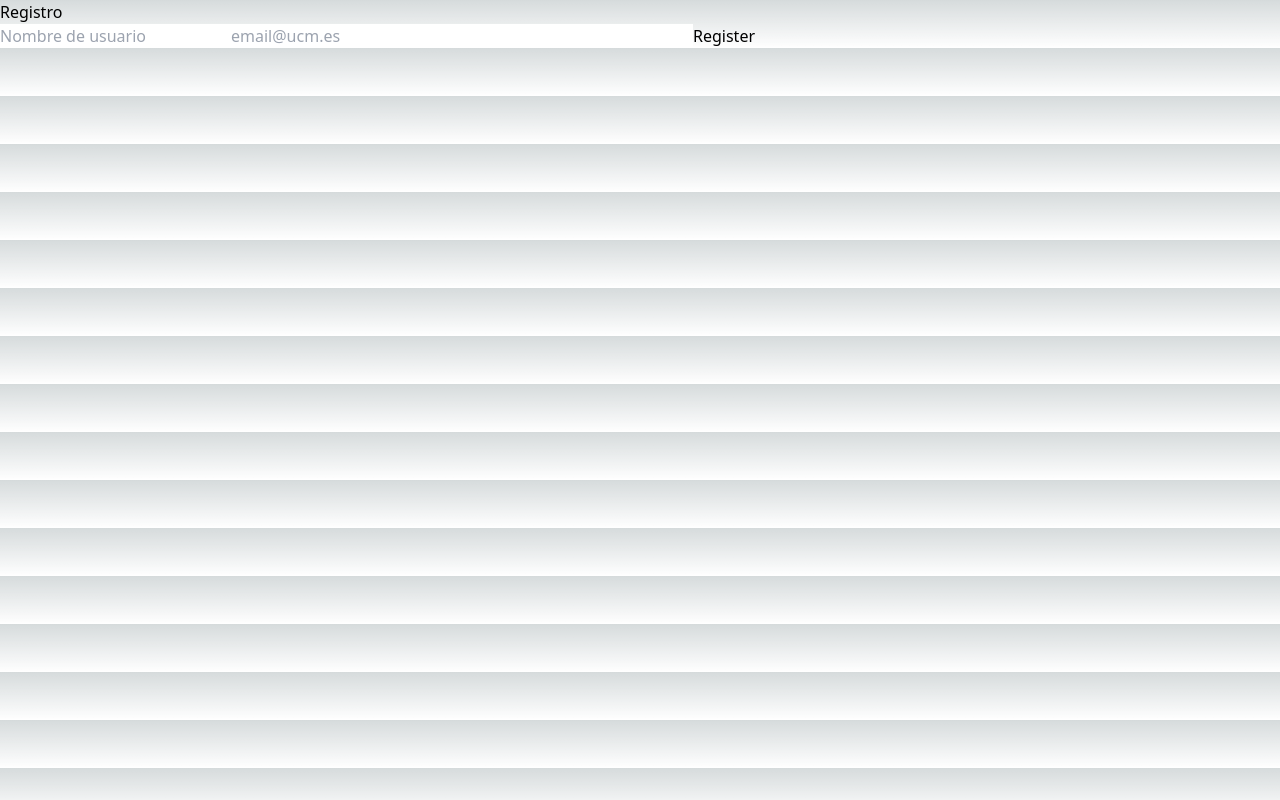
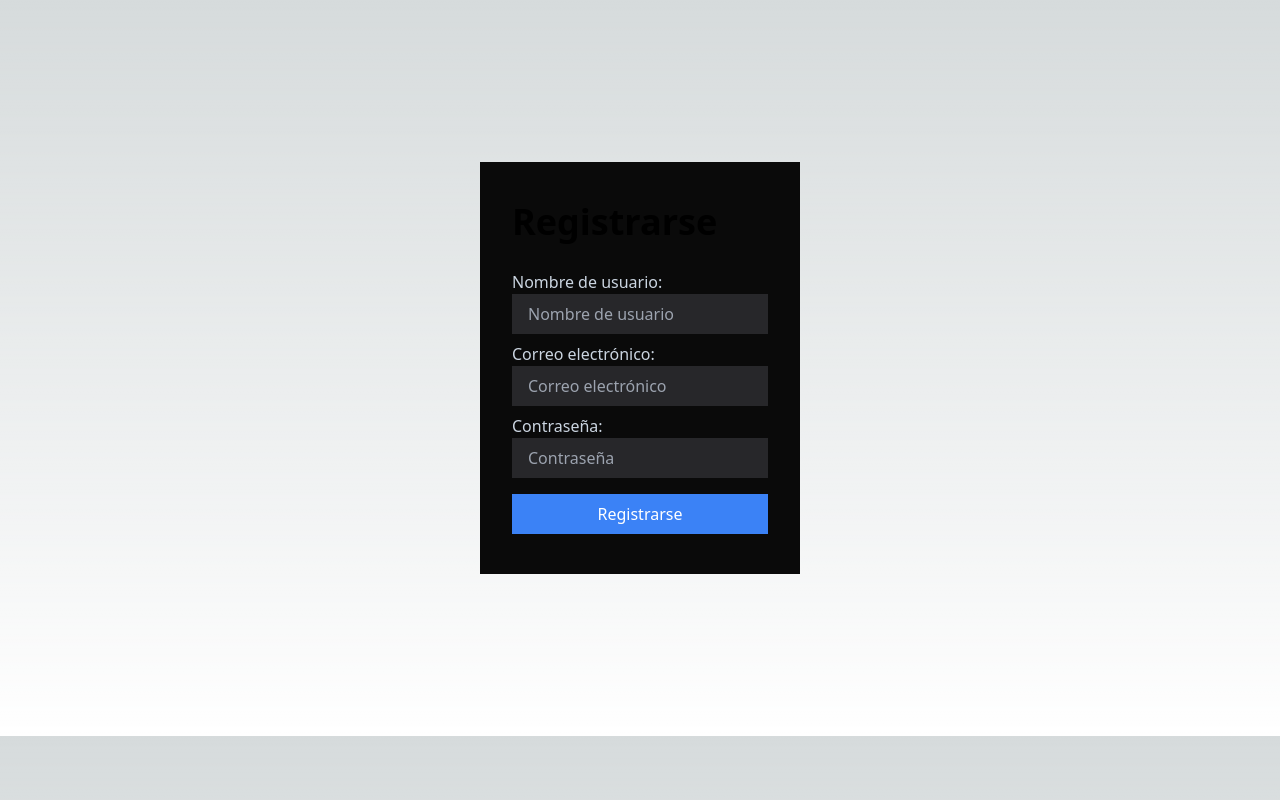
Before and after one commit to insus100/TFG23-24, a Next.js app: page /register in a window 1280 px wide. Built offline with nearby package versions, Linux system fonts and the light colour scheme.

Commit message:
protect pages

```diff
--- a/src/app/api/auth/[...nextauth]/route.ts
+++ b/src/app/api/auth/[...nextauth]/route.ts
@@ -41,6 +41,7 @@ const handler = NextAuth({
     },
     pages: {
         signIn: "/login",
+        //signOut: "/logout"
       },
 });
 
--- a/src/app/dashboard/page.tsx
+++ b/src/app/dashboard/page.tsx
@@ -1,14 +1,21 @@
 "use client"
-
-import {useSession} from 'next-auth/react'
+import { useEffect } from "react";
+import {signOut, useSession} from 'next-auth/react'
+import { redirect } from "next/navigation";
 
 function DashboarPage(){
-    const{data: session, status} =  useSession()
+    //const _status = await getServerSession(authOptions)
+    const{data: session, status} = useSession()
 
-    console.log(session, status);
-
+    console.log(`session:`, session, `\nstatus:`, status);
+    if(status === 'unauthenticated') {
+        console.log("redirect to register");
+        //return redirect('/login');
+    }
     return(
-        <div>DashboarPage</div>
+        <div>DashboarPage
+            <button onClick={() => {signOut()}}>Cerrar sesión</button>
+        </div>
     )
 }
 
--- a/src/app/login/page.tsx
+++ b/src/app/login/page.tsx
@@ -17,6 +17,7 @@ function LoginPage() {
         email: formData.get("email"),
         password: formData.get("password"),
         redirect: false,
+        //callbackUrl: 'http://localhost:3000/dashboard'
       });
 
 
@@ -34,14 +35,29 @@ function LoginPage() {
 
   }
   return (
-    <div>
-      <form onSubmit={handleSubmit}>
-        {error && <div>{error}</div>}
-        <h1>Login</h1>
-        <input type="text" placeholder="email@ucm.es" name="email" />
-        <input type="password" placeholder="" name="password" />
-        <button>
-          Login
+    <div className="justify-center h-[calc(100vh-4rem)] flex items-center">
+      <form onSubmit={handleSubmit} className="bg-neutral-950 px-8 py-10 w-3/12">
+        {error && <div className="bg-red-500 text-white p-2 mb-2">{error}</div>}
+        <h1 className="text-4xl font-bold mb-7">Iniciar sesión</h1>
+
+        <label className="text-slate-300">Correo electrónico:</label>
+        <input
+          type="email"
+          placeholder="Correo electrónico"
+          className="bg-zinc-800 px-4 py-2 block mb-2 w-full"
+          name="email"
+        />
+
+        <label className="text-slate-300">Contraseña:</label>
+        <input
+          type="password"
+          placeholder="Contraseña"
+          className="bg-zinc-800 px-4 py-2 block mb-2 w-full"
+          name="password"
+        />
+
+        <button className="bg-blue-500 text-white px-4 py-2 block w-full mt-4">
+          Iniciar sesión
         </button>
       </form>
     </div>
--- /dev/null
+++ b/src/app/logout/page.tsx
@@ -0,0 +1,9 @@
+
+
+function LogoutPage() {
+  return (
+    <div>page</div>
+  )
+}
+
+export default LogoutPage
--- a/src/app/register/page.tsx
+++ b/src/app/register/page.tsx
@@ -37,15 +37,37 @@ function RegisterPage() {
 
   }
   return (
-    <div>
-      <form onSubmit={handleSubmit}>
-        {error && <div>{error}</div>}
-        <h1>Registro</h1>
-        <input type="text" placeholder="Nombre de usuario" name="username" />
-        <input type="text" placeholder="email@ucm.es" name="email" />
-        <input type="password" placeholder="" name="password" />
-        <button>
-          Register
+    <div className="justify-center h-[calc(100vh-4rem)] flex items-center">
+      <form onSubmit={handleSubmit} className="bg-neutral-950 px-8 py-10 w-3/12">
+        {error && <div className="bg-red-500 text-white p-2 mb-2">{error}</div>}
+        <h1 className="text-4xl font-bold mb-7">Registrarse</h1>
+
+        <label className="text-slate-300">Nombre de usuario:</label>
+        <input
+          type="text"
+          placeholder="Nombre de usuario"
+          className="bg-zinc-800 px-4 py-2 block mb-2 w-full"
+          name="username"
+        />
+
+        <label className="text-slate-300">Correo electrónico:</label>
+        <input
+          type="email"
+          placeholder="Correo electrónico"
+          className="bg-zinc-800 px-4 py-2 block mb-2 w-full"
+          name="email"
+        />
+
+        <label className="text-slate-300">Contraseña:</label>
+        <input
+          type="password"
+          placeholder="Contraseña"
+          className="bg-zinc-800 px-4 py-2 block mb-2 w-full"
+          name="password"
+        />
+
+        <button className="bg-blue-500 text-white px-4 py-2 block w-full mt-4">
+          Registrarse
         </button>
       </form>
     </div>
```
Also changed, not shown: src/middleware.ts (added, +31 -0 lines).
